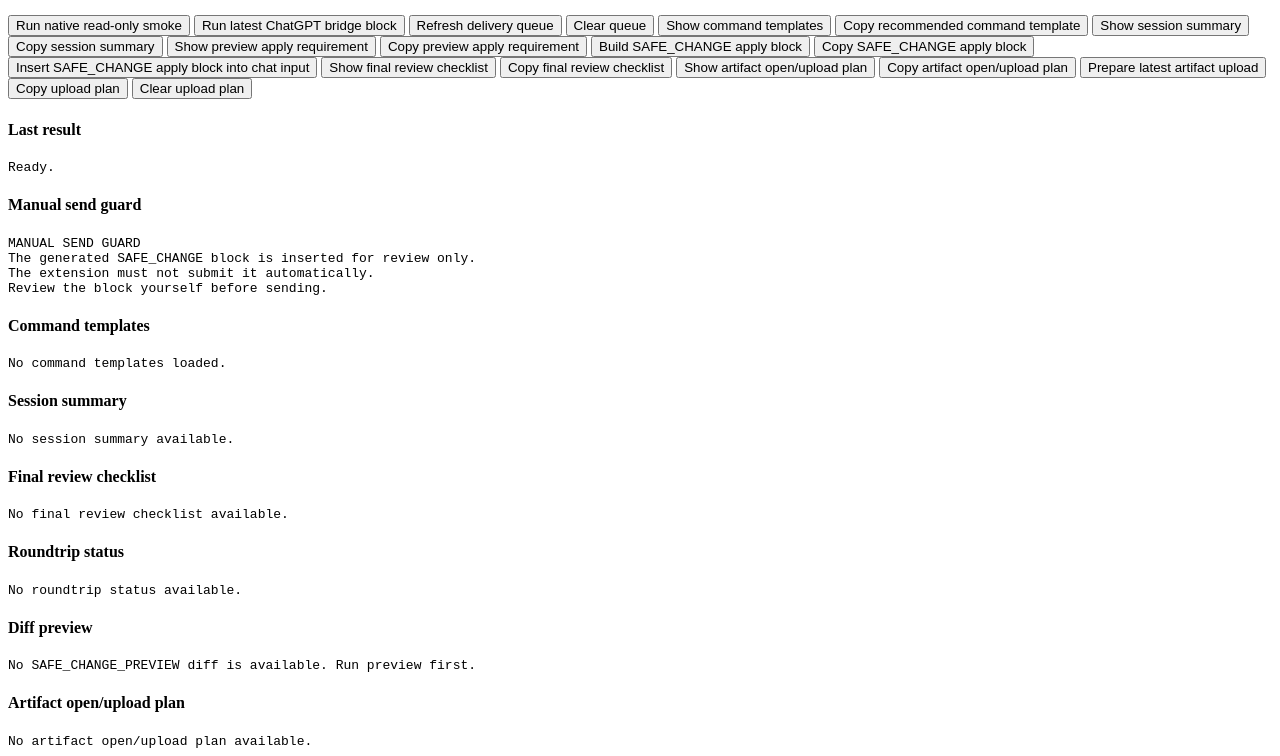
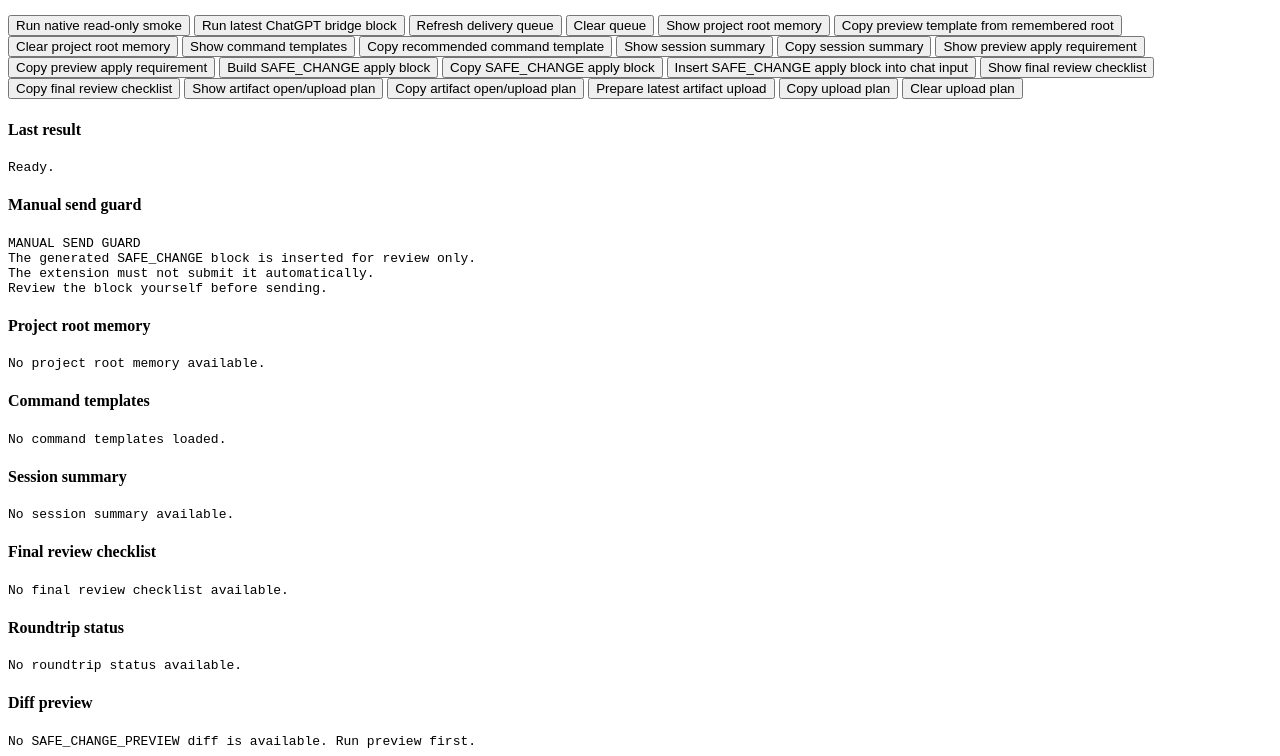
Before and after one commit to Kurkurkury/ultimatebridge, a website with bundled scripts: page extension/src/popup/popup.html in a window 1280 px wide. Shown: the part 44-800 px from the top of the page. Built offline with nearby package versions, Linux system fonts and the light colour scheme.

Commit message:
Add project root memory section to popup

```diff
--- a/extension/src/popup/popup.html
+++ b/extension/src/popup/popup.html
@@ -10,6 +10,9 @@
   <button id="detect-latest">Run latest ChatGPT bridge block</button>
   <button id="refresh-queue">Refresh delivery queue</button>
   <button id="clear-queue">Clear queue</button>
+  <button id="show-project-root-memory">Show project root memory</button>
+  <button id="copy-preview-template-from-root-memory">Copy preview template from remembered root</button>
+  <button id="clear-project-root-memory">Clear project root memory</button>
   <button id="show-command-templates">Show command templates</button>
   <button id="copy-recommended-command-template">Copy recommended command template</button>
   <button id="show-session-summary">Show session summary</button>
@@ -30,6 +33,8 @@
   <pre id="status">Ready.</pre>
   <h4>Manual send guard</h4>
   <pre id="manual-send-guard">Manual review required. The extension must not submit generated apply blocks automatically.</pre>
+  <h4>Project root memory</h4>
+  <pre id="project-root-memory">No project root memory available.</pre>
   <h4>Command templates</h4>
   <pre id="command-templates">No command templates loaded.</pre>
   <h4>Session summary</h4>
```
